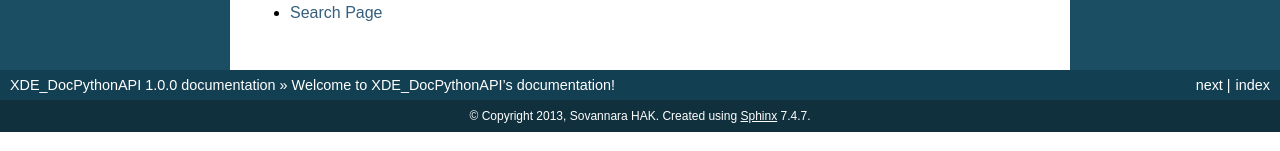
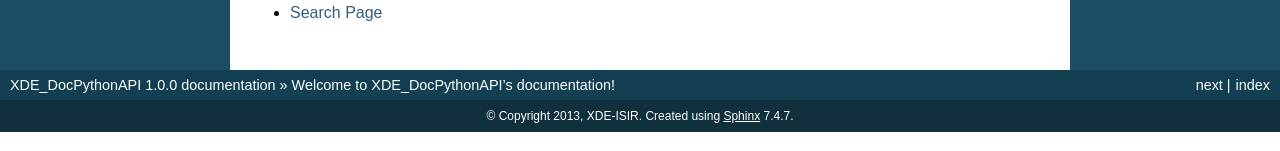
Before and after one commit to ISIR-SYROCO/XDE-DocPythonAPI, a Sphinx documentation site: the page built from source/index.rst, in a window 1280 px wide. Shown: the part 746-897 px from the top of the page. Built offline with Sphinx 7.4.7, drawn with Linux system fonts in a browser that asks for light colours.

Commit message:
Change copyright

```diff
--- a/source/conf.py
+++ b/source/conf.py
@@ -43,7 +43,7 @@ master_doc = 'index'
 
 # General information about the project.
 project = u'XDE_DocPythonAPI'
-copyright = u'2013, Sovannara HAK'
+copyright = u'2013, XDE-ISIR'
 
 # The version info for the project you're documenting, acts as replacement for
 # |version| and |release|, also used in various other places throughout the
```
